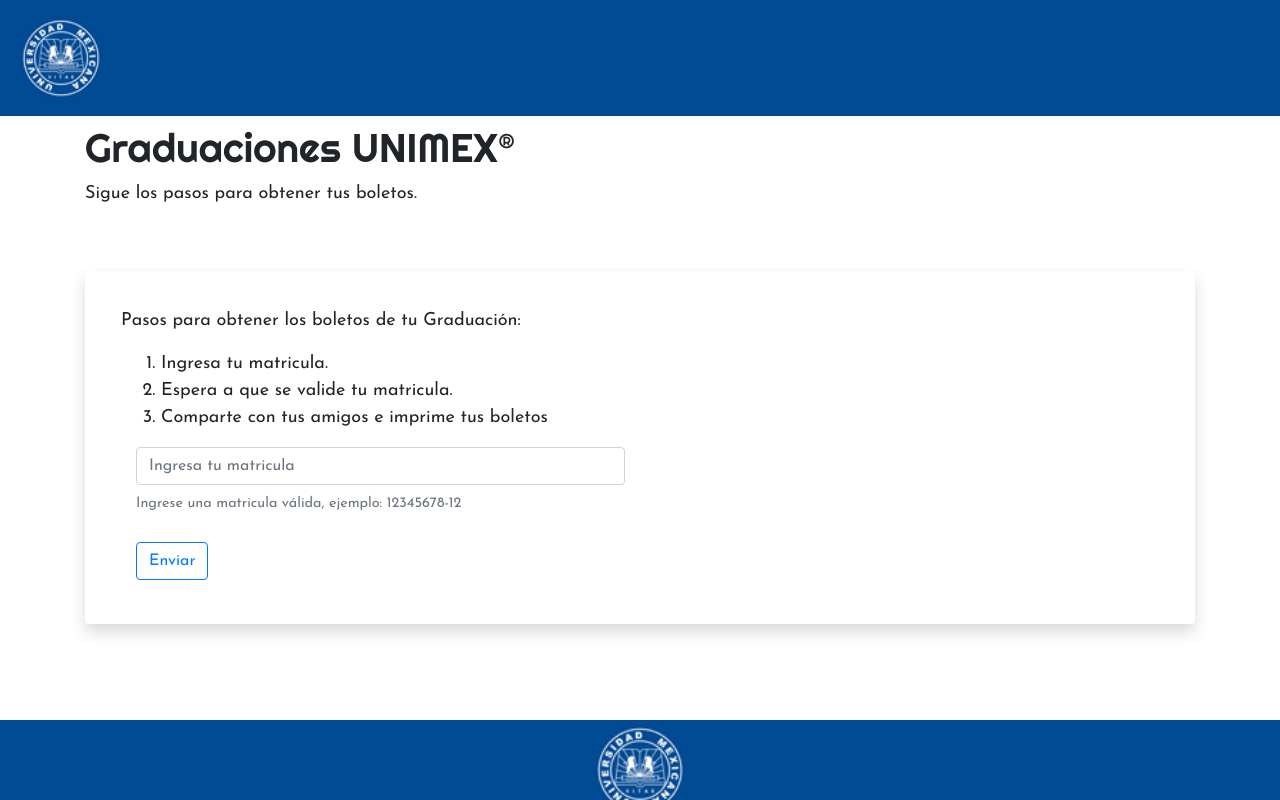
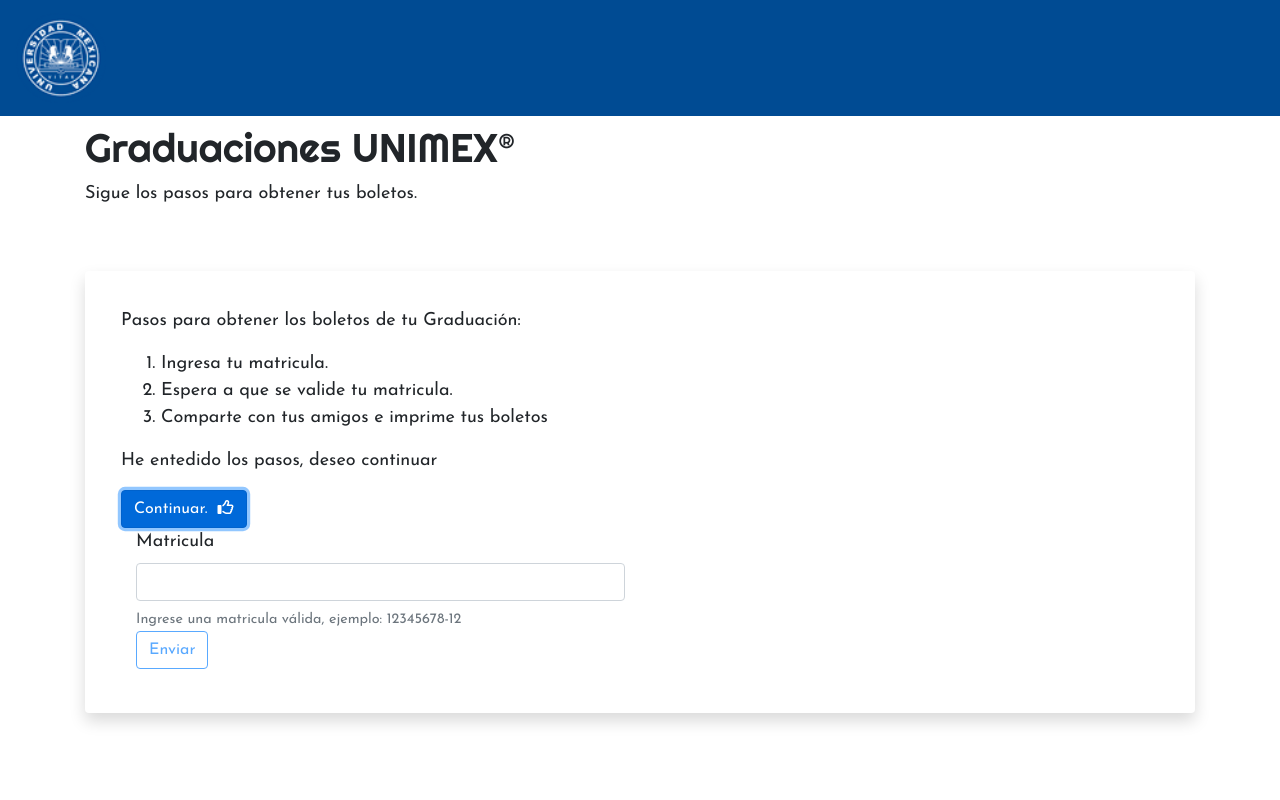
Before and after one commit to artmcel/graduaciones, an Angular app: page / in a window 1280 px wide. Both pictures are taken after a click on the button "Continuar.". Built offline with nearby package versions, Linux system fonts and the light colour scheme; what pdfmake would draw is missing.

Commit message:
reactive forms

```diff
--- /dev/null
+++ b/src/app/components/form/form.component.html
@@ -0,0 +1,10 @@
+<form class="animated flipInX" [formGroup]="gradForm" (ngSubmit)="getOne()">
+    <div class="col-12 col-md-6 col-sm-12">
+        <div class="form-group mb-2">
+            <label for="name">Matricula</label>
+            <input class="form-control" type="text" formControlName="matricula">
+        </div>
+        <small class="form-text text-muted">Ingrese una matricula válida, ejemplo: 12345678-12</small>
+        <button class="btn btn-outline-primary mb-2" type="submit" [disabled]="!gradForm.valid">Enviar</button>
+    </div>
+</form>
--- /dev/null
+++ b/src/app/components/form/form.component.ts
@@ -0,0 +1,30 @@
+import { Component, OnInit } from '@angular/core';
+import { FormControl, FormGroup, Validators, FormBuilder } from '@angular/forms';
+
+
+@Component({
+  selector: 'app-form',
+  templateUrl: './form.component.html',
+  styleUrls: ['./form.component.css']
+})
+export class FormComponent implements OnInit {
+
+  gradForm = new FormGroup({
+    matricula : new FormControl('', [
+      Validators.required,
+      Validators.maxLength(11)
+    ])
+
+  });
+
+  constructor( private fb: FormBuilder) { }
+
+  ngOnInit() {
+  }
+
+  getOne(){
+    //console.log(control.errors);
+    console.log(this.gradForm);
+  }
+
+}
--- a/src/app/components/home/home.component.html
+++ b/src/app/components/home/home.component.html
@@ -10,32 +10,25 @@
                         <li>Espera a que se valide tu matricula.</li>
                         <li>Comparte con tus amigos e imprime tus boletos</li>
                     </ol>
-                    <div *ngIf="e==false">
+                    <div>
                         <p>He entedido los pasos, deseo continuar</p>
                         <button (click)="entiendo()" class="btn btn-primary">
                             Continuar. &nbsp;<i class="far fa-thumbs-up"></i>
                         </button>
                     </div>
-                    <form (ngSubmit)="getOne(m)" #f=ngForm *ngIf="e==true" class="animated flipInX faster">
-                        <div class="col-12 col-md-6 col-sm-12">
-                            <div class="form-group mb-2">
-                                <label for="matricula" class="sr-only">Matricula</label>
-                                <input class="form-control"
-                                    type="text"
-                                    id="matricula"
-                                    name="matricula"
-                                    placeholder="Ingresa tu matricula"
-                                    [(ngModel)]="matricula"
-                                    maxlength="11"
-                                    required
-                                >
+                    <div *ngIf="e">
+                        <form class="animated flipInX" [formGroup]="gradForm" (ngSubmit)="getOne()">
+                            <div class="col-12 col-md-6 col-sm-12">
+                                <div class="form-group mb-2">
+                                    <label for="name">Matricula</label>
+                                    <input class="form-control" type="text" formControlName="matricula">
+                                </div>
+                                <small class="form-text text-muted">Ingrese una matricula válida, ejemplo: 12345678-12</small>
+                                <button class="btn btn-outline-primary mb-2" type="submit" [disabled]="!gradForm.valid">Enviar</button>
                             </div>
-                            <small class="form-text text-muted">Ingrese una matricula válida, ejemplo: 12345678-12</small>
-                            <br>
-                            <button type="submit" class="btn btn-outline-primary mb-2">Enviar</button>
-                        </div>
-                    </form>
-                    <button *ngIf="tiket === true" class="btn btn-outline-success mt-1 ml-3" data-toggle="modal" data-target="#imprimir">Obtener</button>
+                        </form>
+                    </div>
+                    <button *ngIf="tiket" class="btn btn-outline-success mt-1 ml-3" data-toggle="modal" data-target="#imprimir">Obtener</button>
                 </div>
 
             </div>
@@ -80,7 +73,7 @@
                                     </button>
                                 </div>
                                 <div *ngIf="btn == true" class="col">
-                                    <button class="btn btn-outline-success" (click)="imprimir(data)">
+                                    <button class="btn btn-outline-success" (click)="imprimir()">
                                         <i class="fas fa-print"></i>&nbsp;Imprimir
                                     </button>
                                 </div>
--- a/src/app/components/home/home.component.ts
+++ b/src/app/components/home/home.component.ts
@@ -3,6 +3,8 @@ import { NgForm } from '@angular/forms';
 
 import  Swal  from 'sweetalert2';
 import { MysqlService } from 'src/app/services/mysql.service';
+//reactive forms
+import { FormControl, FormGroup, Validators, FormBuilder } from '@angular/forms';
 
 //import { PdfMakeWrapper, QR, Table, Img, Txt } from 'pdfmake-wrapper';
 import pdfFonts from 'pdfmake/build/vfs_fonts';
@@ -10,7 +12,6 @@ import pdfFonts from 'pdfmake/build/vfs_fonts';
 //pdf make
 import pdfMake  from 'pdfmake/build/pdfmake.js';
 pdfMake.vfs = pdfFonts.pdfMake.vfs;
-
 
 
 @Component({
@@ -21,15 +22,24 @@ pdfMake.vfs = pdfFonts.pdfMake.vfs;
 export class HomeComponent implements OnInit {
 
   e : boolean = false;
-  matricula: string;
+  //matricula: string;
   impresion : any;
   data = [];
   tiket : boolean ;
   btn: boolean = false;
+  //reactive forms
+  gradForm = new FormGroup({
+    matricula : new FormControl('', [
+      Validators.required,
+      Validators.maxLength(11)
+    ])
+
+  });
 
 
   constructor(
-    private mysql: MysqlService
+    private mysql: MysqlService,
+    private fb: FormBuilder
     ) { }
 
     ngOnInit() {
@@ -39,9 +49,12 @@ export class HomeComponent implements OnInit {
       this.e = true;
     }
 
-  getOne( form: NgForm ) {
+  getOne() {
+    //let m = this.gradForm.value.matricula
 
-    this.mysql.getOneS(this.matricula).subscribe( data => {
+    //console.log(m)
+
+    this.mysql.getOneS(this.gradForm.value.matricula).subscribe( data => {
 
       Swal.fire({
         title: 'Correcto',
@@ -70,6 +83,7 @@ export class HomeComponent implements OnInit {
         }
       });
     });
+
 
   }
   //compartir e imprimir
--- a/src/environments/environment.ts
+++ b/src/environments/environment.ts
@@ -3,7 +3,7 @@
 // The list of file replacements can be found in `angular.json`.
 
 export const environment = {
-  production: false
+  production: true
 };
 
 /*
--- a/src/index.html
+++ b/src/index.html
@@ -3,7 +3,7 @@
 <head>
   <meta charset="utf-8">
   <title>Graduaciones</title>
-  <base href="/">
+  <base href="">
   <meta name="viewport" content="width=device-width, initial-scale=1">
   <link rel="icon" type="image/x-icon" href="favicon.ico">
   <link href="https://fonts.googleapis.com/css?family=Josefin+Sans|Righteous&display=swap" rel="stylesheet">
```
Also changed, not shown: src/app/app.module.ts (+9 -2 lines), src/app/components/form/form.component.css (added), 1 other file (tests, documents, lock files or other folders).
